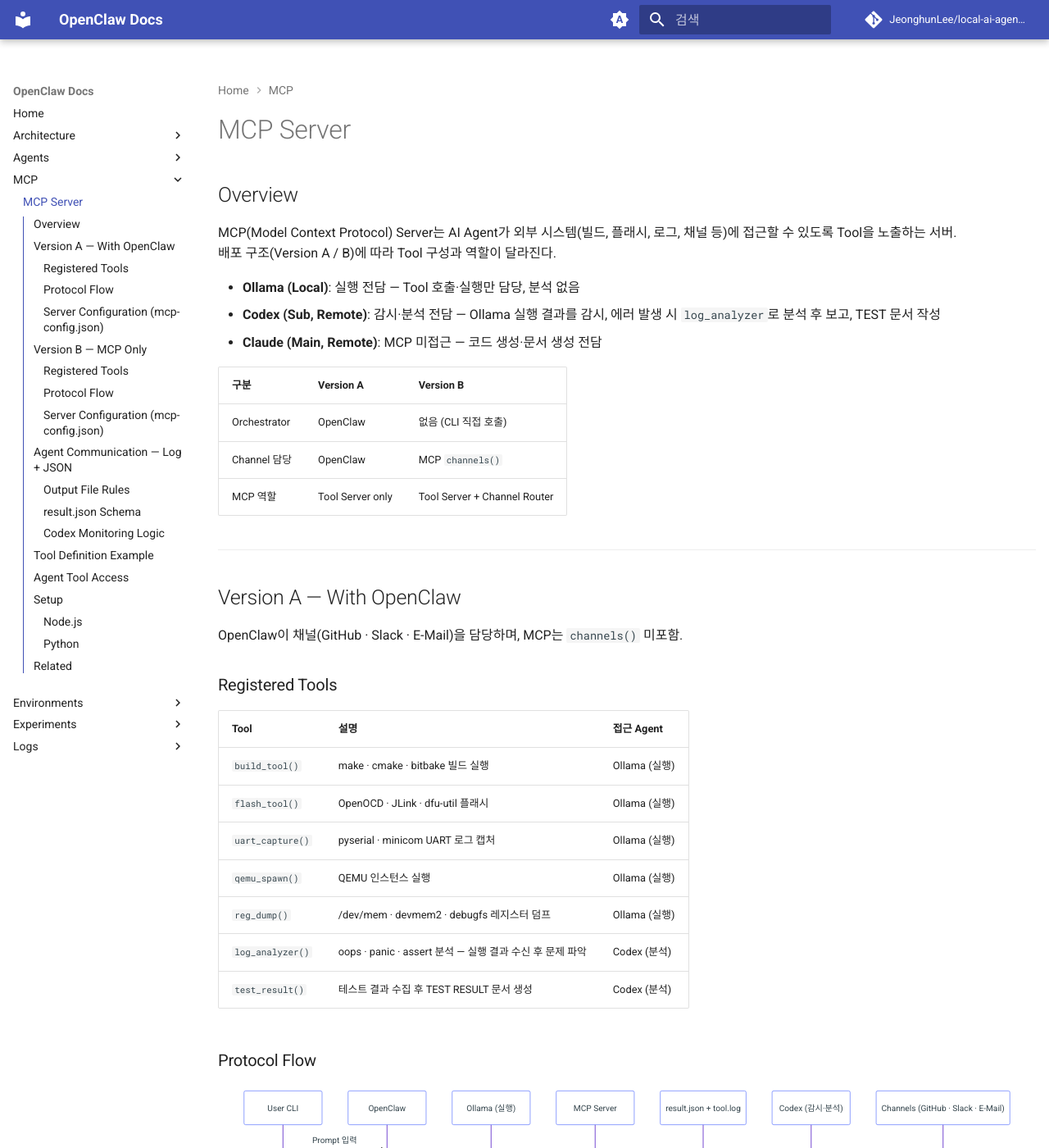
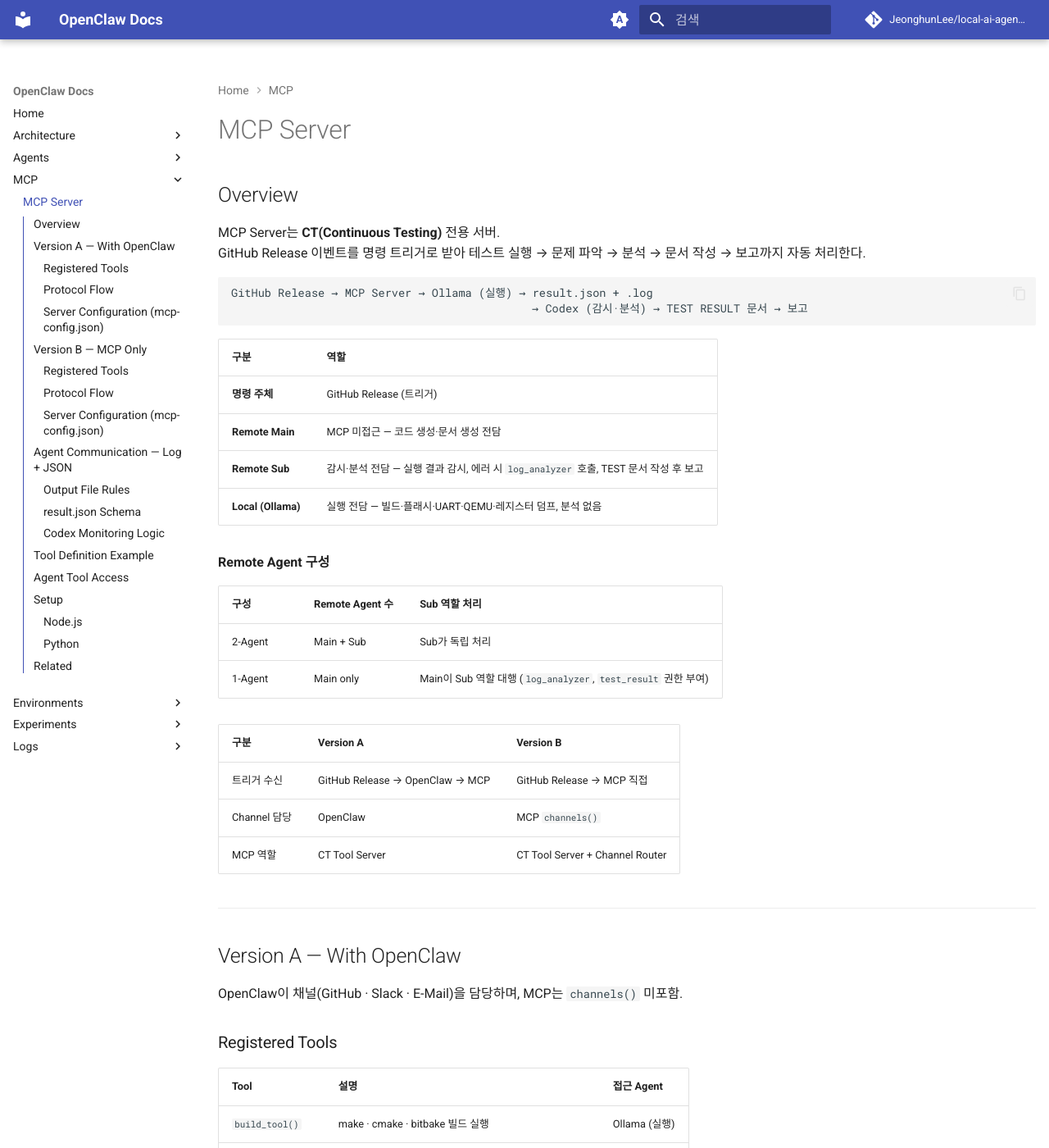
Before and after one commit to JeonghunLee/local-ai-agent-mcp, an MkDocs documentation site: the page built from docs/mcp/mcp_server.md, in a window 1280 px wide and 1400 px high. Shown: the whole window at 82% size. Built offline with MkDocs 1.6.1 and Material for MkDocs 9.7.7, drawn with Linux system fonts in a browser that asks for light colours; comment, search, counter and statistics services are not loaded; some of the changed text lies outside the part shown.

Commit message:
update docs

````diff
--- a/docs/mcp/mcp_server.md
+++ b/docs/mcp/mcp_server.md
@@ -2,18 +2,33 @@
 
 ## Overview
 
-MCP(Model Context Protocol) Server는 AI Agent가 외부 시스템(빌드, 플래시, 로그, 채널 등)에 접근할 수 있도록 Tool을 노출하는 서버.
-배포 구조(Version A / B)에 따라 Tool 구성과 역할이 달라진다.
+MCP Server는 **CT(Continuous Testing)** 전용 서버.
+GitHub Release 이벤트를 명령 트리거로 받아 테스트 실행 → 문제 파악 → 분석 → 문서 작성 → 보고까지 자동 처리한다.
 
-- **Ollama (Local)**: 실행 전담 — Tool 호출·실행만 담당, 분석 없음
-- **Codex (Sub, Remote)**: 감시·분석 전담 — Ollama 실행 결과를 감시, 에러 발생 시 `log_analyzer`로 분석 후 보고, TEST 문서 작성
-- **Claude (Main, Remote)**: MCP 미접근 — 코드 생성·문서 생성 전담
+```
+GitHub Release → MCP Server → Ollama (실행) → result.json + .log
+                                             → Codex (감시·분석) → TEST RESULT 문서 → 보고
+```
+
+| 구분 | 역할 |
+|------|------|
+| **명령 주체** | GitHub Release (트리거) |
+| **Remote Main** | MCP 미접근 — 코드 생성·문서 생성 전담 |
+| **Remote Sub** | 감시·분석 전담 — 실행 결과 감시, 에러 시 `log_analyzer` 호출, TEST 문서 작성 후 보고 |
+| **Local (Ollama)** | 실행 전담 — 빌드·플래시·UART·QEMU·레지스터 덤프, 분석 없음 |
+
+**Remote Agent 구성**
+
+| 구성 | Remote Agent 수 | Sub 역할 처리 |
+|------|----------------|--------------|
+| 2-Agent | Main + Sub | Sub가 독립 처리 |
+| 1-Agent | Main only | Main이 Sub 역할 대행 (`log_analyzer`, `test_result` 권한 부여) |
 
 | 구분 | Version A | Version B |
 |------|-----------|-----------|
-| Orchestrator | OpenClaw | 없음 (CLI 직접 호출) |
+| 트리거 수신 | GitHub Release → OpenClaw → MCP | GitHub Release → MCP 직접 |
 | Channel 담당 | OpenClaw | MCP `channels()` |
-| MCP 역할 | Tool Server only | Tool Server + Channel Router |
+| MCP 역할 | CT Tool Server | CT Tool Server + Channel Router |
 
 ---
 
@@ -37,25 +52,26 @@ OpenClaw이 채널(GitHub · Slack · E-Mail)을 담당하며, MCP는 `channels(
 
 ```mermaid
 sequenceDiagram
-    participant U as User CLI
+    participant GH as GitHub Release
     participant OC as OpenClaw
+    participant M as MCP Server
     participant OL as Ollama (실행)
-    participant M as MCP Server
     participant J as result.json + tool.log
     participant CX as Codex (감시·분석)
     participant CH as Channels (GitHub · Slack · E-Mail)
 
-    U->>OC: Prompt 입력
-    OC->>OL: Tool 실행 요청
-    OL->>M: build_tool() 호출
-    M-->>OL: 실행 결과 반환
-    OL->>J: 결과 저장 (tool.log + result.json)
+    GH->>OC: Release 이벤트 (webhook)
+    OC->>M: CT 실행 요청
+    M->>OL: build_tool() 호출
+    OL-->>J: 결과 저장 (tool.log + result.json)
     J-->>CX: JSON 읽기 (감시)
     alt 에러 발생 (status: error)
         CX->>M: log_analyzer(log_path) 호출
         M-->>CX: 분석 결과
+        CX->>M: test_result() 호출 — TEST RESULT 문서 생성
         CX-->>OC: 에러 보고
     else 정상 (status: success)
+        CX->>M: test_result() 호출 — TEST RESULT 문서 생성
         CX-->>OC: 완료 보고
     end
     OC->>CH: 문서 공유 · 알림 (API)
@@ -71,6 +87,10 @@ sequenceDiagram
     "port": 3000
   },
   "version": "A",
+  "remote_agents": {
+    "main": { "provider": "claude", "enabled": true },
+    "sub":  { "provider": "codex",  "enabled": true }
+  },
   "channels": { "enabled": false },
   "tools": {
     "build_tool": { "enabled": true },
@@ -110,23 +130,24 @@ OpenClaw 없이 MCP가 Tool 라우팅 + 채널 연동까지 담당하는 단순
 
 ```mermaid
 sequenceDiagram
-    participant U as User CLI
+    participant GH as GitHub Release
+    participant M as MCP Server
     participant OL as Ollama (실행)
-    participant M as MCP Server
     participant J as result.json + tool.log
     participant CX as Codex (감시·분석)
     participant CH as Channels (GitHub · Slack · E-Mail)
 
-    U->>OL: Tool 실행 요청 (CLI 직접)
-    OL->>M: build_tool() 호출
-    M-->>OL: 실행 결과 반환
-    OL->>J: 결과 저장 (result.json)
+    GH->>M: Release 이벤트 (webhook 직접)
+    M->>OL: build_tool() 호출
+    OL-->>J: 결과 저장 (tool.log + result.json)
     J-->>CX: JSON 읽기 (감시)
     alt 에러 발생 (status: error)
-        CX->>M: log_analyzer() 호출
+        CX->>M: log_analyzer(log_path) 호출
         M-->>CX: 분석 결과
+        CX->>M: test_result() 호출 — TEST RESULT 문서 생성
         CX->>M: channels() 호출 — 에러 보고
     else 정상 (status: success)
+        CX->>M: test_result() 호출 — TEST RESULT 문서 생성
         CX->>M: channels() 호출 — 완료 보고
     end
     M->>CH: 문서 공유 · 알림 (API)
@@ -142,6 +163,10 @@ sequenceDiagram
     "port": 3000
   },
   "version": "B",
+  "remote_agents": {
+    "main": { "provider": "claude", "enabled": true },
+    "sub":  { "provider": "codex",  "enabled": true }
+  },
   "channels": {
     "enabled": true,
     "github": { "enabled": true },
@@ -363,6 +388,19 @@ python mcp_server.py
 
 > Python 구성은 `uart_capture()`에 `pyserial`을 직접 사용할 수 있어 시리얼 장치 연동에 유리.
 
+**1-Agent 구성 예시** — Main 1개가 Sub 역할 대행
+
+```json
+{
+  "remote_agents": {
+    "main": { "provider": "claude", "enabled": true },
+    "sub":  { "enabled": false }
+  }
+}
+```
+
+> `sub.enabled: false` 시 MCP가 `log_analyzer`, `test_result` 호출 권한을 Main으로 위임.
+
 - 기본 포트: `localhost:3000` (Node.js · Python 공통)
 - Version 전환: `mcp-config.json`의 `version` 필드와 `channels.enabled` 조정
 
````
Also changed, not shown: docs/architecture/system-design.md (+23 -7 lines), docs/github/github_templates.md (added, +228 -0 lines), docs/index.md (+6 -0 lines).
